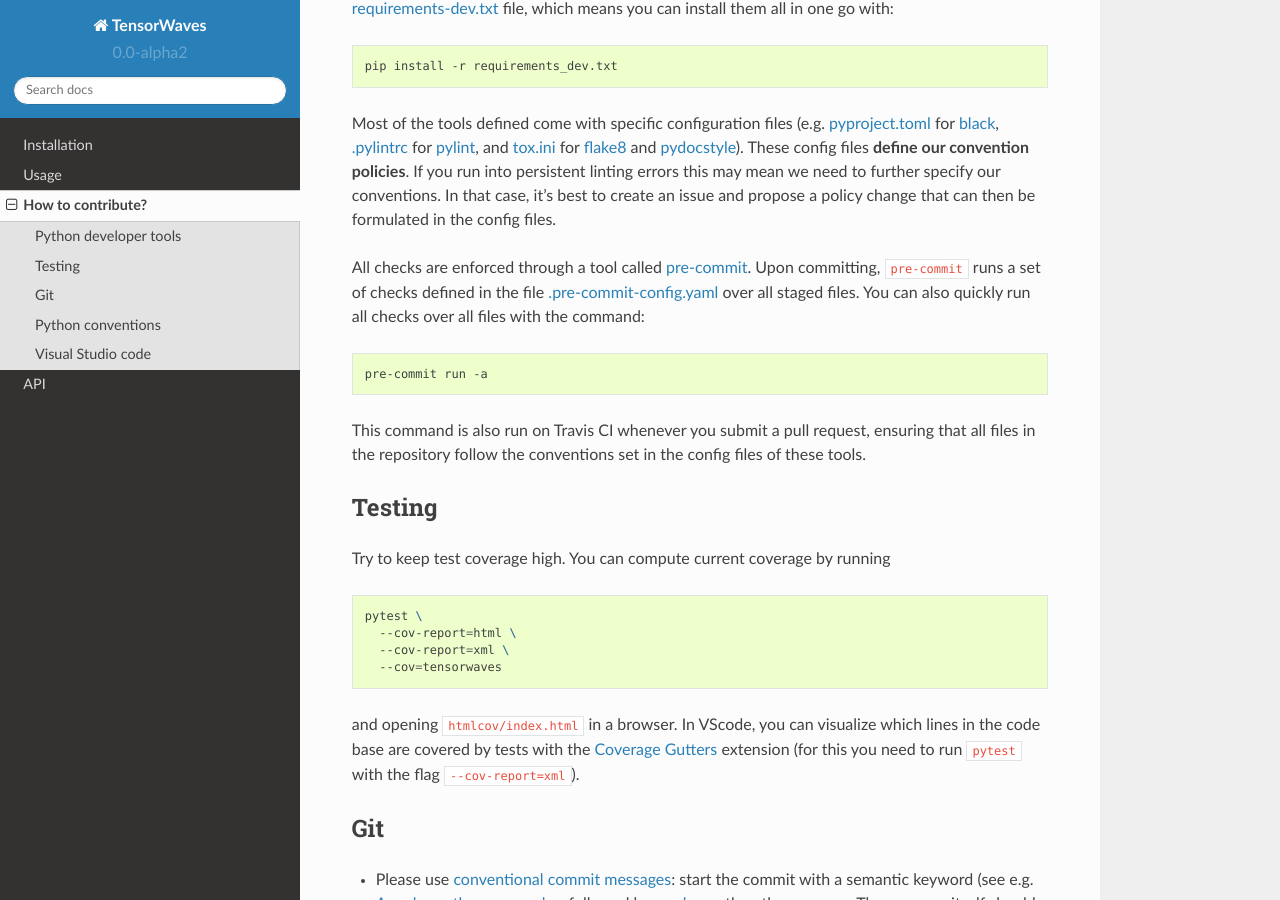
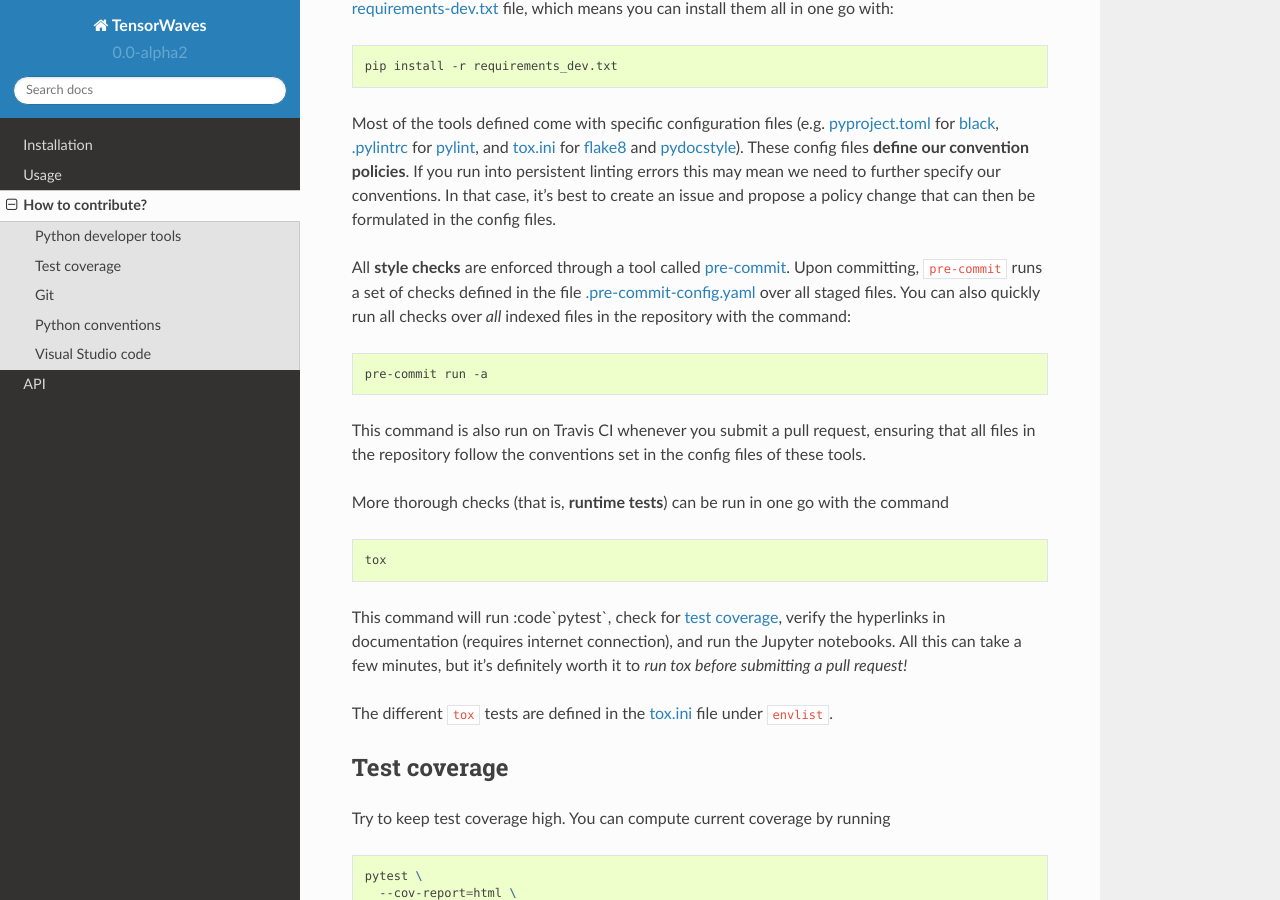
Before and after one commit to ComPWA/tensorwaves, a Sphinx documentation site: the page built from doc/contribute.rst, in a window 1280 px wide and 900 px high, scrolled down 243 px. Built offline with Sphinx 7.4.7 and the Read the Docs theme 2.0.0, drawn with Linux system fonts in a browser that asks for light colours; pages that are not in the unit, such as notebooks, are missing from menus; the version number is read from the project's files by our own code.

Commit message:
docs: describe usage of tox
Closes #90

```diff
--- a/doc/contribute.rst
+++ b/doc/contribute.rst
@@ -20,19 +20,19 @@ Most of the tools defined come with specific configuration files (e.g.
 <https://black.readthedocs.io/>`_, `.pylintrc
 <https://github.com/ComPWA/tensorwaves/blob/master/.pylintrc>`_ for `pylint
 <http://pylint.pycqa.org/en/latest/>`_, and `tox.ini
-<https://github.com/ComPWA/tensorwaves/blob/master/tox.ini>`_ for `flake8
+<https://github.com/ComPWA/tensorwaves/blob/master/tox.ini>`__ for `flake8
 <https://flake8.pycqa.org/>`_ and `pydocstyle <http://www.pydocstyle.org/>`_).
 These config files **define our convention policies**. If you run into
 persistent linting errors this may mean we need to further specify our
 conventions. In that case, it's best to create an issue and propose a policy
 change that can then be formulated in the config files.
 
-All checks are enforced through a tool called `pre-commit
+All **style checks** are enforced through a tool called `pre-commit
 <https://pre-commit.com/>`_. Upon committing, :code:`pre-commit` runs a set of
 checks defined in the file `.pre-commit-config.yaml
 <https://github.com/ComPWA/tensorwaves/blob/master/.pre-commit-config.yaml>`_
-over all staged files. You can also quickly run all checks over all files with
-the command:
+over all staged files. You can also quickly run all checks over *all* indexed
+files in the repository with the command:
 
 .. code-block:: shell
 
@@ -42,9 +42,26 @@ This command is also run on Travis CI whenever you submit a pull request,
 ensuring that all files in the repository follow the conventions set in the
 config files of these tools.
 
+More thorough checks (that is, **runtime tests**) can be run in one go with the
+command
 
-Testing
--------
+.. code-block:: shell
+
+  tox
+
+This command will run :code`pytest`, check for :ref:`test coverage
+<contribute:Test coverage>`, verify the hyperlinks in documentation (requires
+internet connection), and run the Jupyter notebooks. All this can take a few
+minutes, but it's definitely worth it to *run tox before submitting a pull
+request!*
+
+The different :code:`tox` tests are defined in the `tox.ini
+<https://github.com/ComPWA/tensorwaves/blob/master/tox.ini>`__ file under
+:code:`envlist`.
+
+
+Test coverage
+-------------
 
 Try to keep test coverage high. You can compute current coverage by running
 
```
